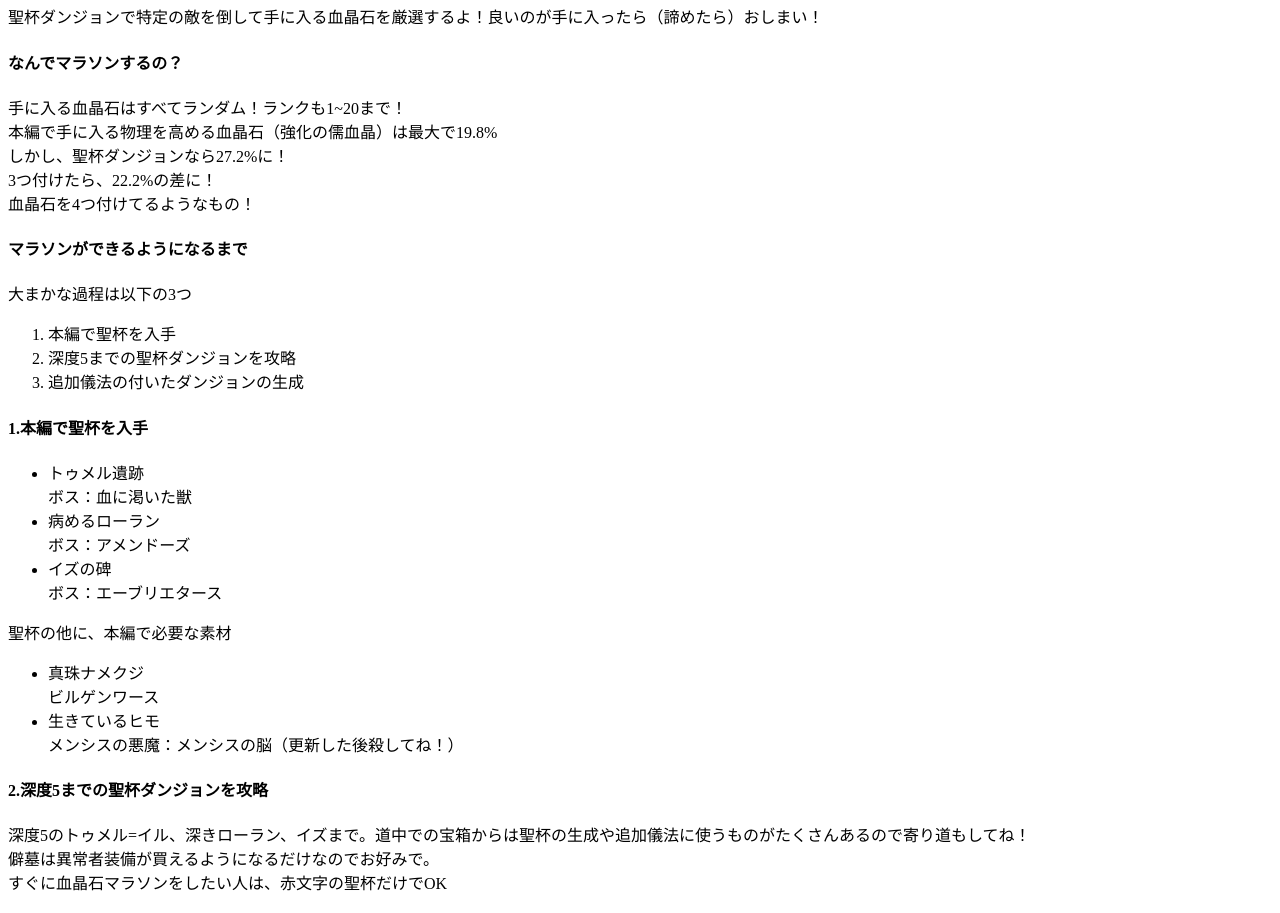
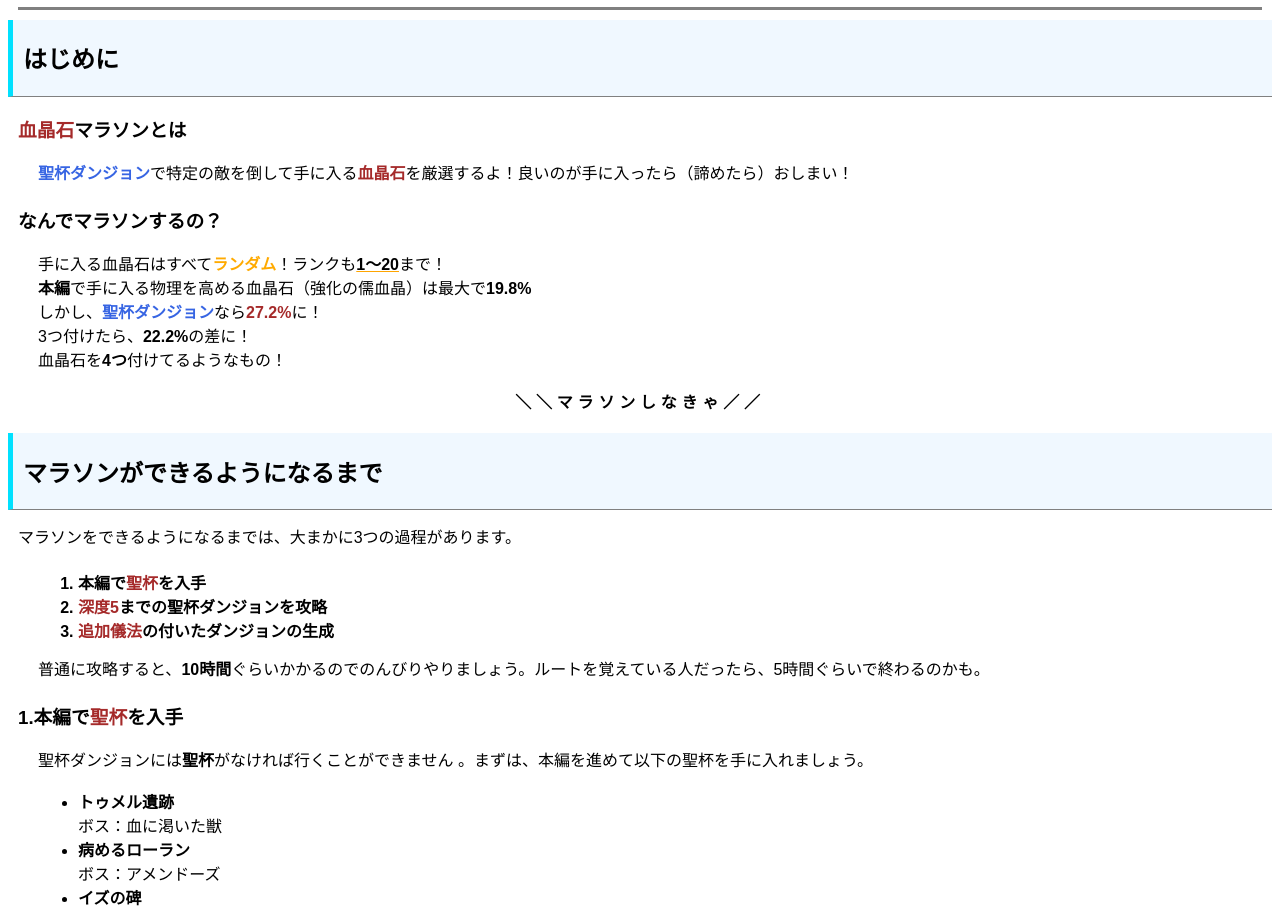
Before and after one commit to hubmasternoob/test, a plain HTML site: page index.html in a window 1280 px wide. Shown: the part 224-1137 px from the top of the page. Drawn offline with Linux system fonts and the light colour scheme.

Commit message:
CSS追加

```diff
--- /dev/null
+++ b/index.css
@@ -0,0 +1,147 @@
+p {
+    font-family: 'メイリオ', sans-serif;
+    line-height: 1.5;
+}
+
+body {
+    background-color: ;
+    font-family: 'メイリオ', sans-serif;
+    /*
+    font-family: 'Avenir', 'Helvetica Neue', 'Helvetica', 'Arial', 'Hiragino Sans', 'ヒラギノ角ゴシック', YuGothic, 'Yu Gothic', 'メイリオ', Meiryo, 'ＭＳ Ｐゴシック', 'MS PGothic'
+    */
+}
+
+#headline {
+    text-align: center;
+    background-color: white;
+    margin: 10px;
+    padding: 10px;
+    border-bottom: solid 3px gray;
+    position: relative;
+}
+
+/*
+#headline:after{
+    position: absolute;
+    content: "";
+    display: block;
+    border-bottom: solid 3px skyblue;
+    bottom: -3px;
+    width: 50%;
+}*/
+
+#main {
+    background-color: ;
+    margin: 0px;
+
+
+}
+
+
+.title {
+    border-left: solid 5px rgb(0, 225, 255);
+    border-bottom: solid 1px gray;
+    padding-left: 10px;
+    padding-top: 0.5px;
+    padding-bottom: 0.5px;
+    background-color: aliceblue
+}
+
+.main {
+    margin: 10px;
+}
+
+.subtitle {}
+
+.sentence {
+    margin: 20px;
+}
+
+.bold {
+    font-weight: bold;
+}
+
+.underline {
+    text-decoration: underline;
+}
+
+.red {
+    color: brown;
+}
+
+.orange {
+    color: rgb(255, 170, 0);
+}
+
+.blue {
+    color: rgb(55, 101, 227);
+}
+
+.underline {
+    text-decoration: underline orange;
+
+}
+
+.double-underline {
+    border-bottom: double 6px orange;
+
+}
+
+.border-box {
+    border: solid 1px orange;
+}
+
+.center {
+    text-align: center;
+}
+
+.letter-spacing {
+    letter-spacing: 0.3em;
+}
+
+
+.example3 {
+    background: linear-gradient(to right, #e60000, #f39800, #fff100, #009944, #0068b7, #1d2088, #920783);
+    -webkit-background-clip: text;
+    -webkit-text-fill-color: transparent;
+    font-size: 200%;
+    font-weight: bold;
+    display: inline-block;
+}
+
+.example4 {
+    background: linear-gradient(to right, #e60000, #f39800, #fff100, #009944, #0068b7, #1d2088, #920783, #e60000) 0 / 200%;
+    height: 80px;
+    animation: 5s example4 linear infinite;
+}
+
+@keyframes example4 {
+    100% {
+        background-position: 200%;
+    }
+}
+
+.gaming {
+    /* 横長で虹色を作る */
+    background: linear-gradient(to right, Magenta, yellow, Cyan, Magenta) 0% center/200%;
+    animation: gaming 2s linear infinite;
+}
+
+@keyframes gaming {
+
+    /* backgroundを移動させる */
+    100% {
+        background-position-x: 200%;
+    }
+}
+
+.box1 {
+    display: inline-block;
+    font-size: 28px;
+    font-family: "Roboto", sans-serif;
+    font-weight: bold;
+    margin: 0 auto 5%;
+    background: linear-gradient(90deg, #58c6ff 0%, #076ad9 40%, #ff3bef 80%);
+    -webkit-background-clip: text;
+    -webkit-text-fill-color: transparent;
+}
--- a/index.html
+++ b/index.html
@@ -5,55 +5,106 @@
     <meta charset="UTF-8">
     <meta name="viewport" content="width=device-width, initial-scale=1.0">
     <title>【Bloodborne】地底人になるまで</title>
+    <link rel="stylesheet" href="index.css">
+
 </head>
 
 <body>
+    <div id="headline">
         <h1>地底人になるまで</h1>
-    <br>
+        <div class="example3">
+            <p>☆令和最新版☆</p>
+        </div>
+    </div>
+
+    <div id="main">
+
+        <div class="title">
             <h2>はじめに</h2>
-    <h4>血晶石マラソンとは</h4>
-    <p>聖杯ダンジョンで特定の敵を倒して手に入る血晶石を厳選するよ！良いのが手に入ったら（諦めたら）おしまい！</p>
-    <h4>なんでマラソンするの？</h4>
-    <p>手に入る血晶石はすべてランダム！ランクも1~20まで！<br>
-        本編で手に入る物理を高める血晶石（強化の儒血晶）は最大で19.8%<br>
-        しかし、聖杯ダンジョンなら27.2%に！<br>
-        3つ付けたら、22.2%の差に！<br>
-        血晶石を4つ付けてるようなもの！
+        </div>
+
+        <div class="main">
+            <div class="subtitle">
+                <h3><span class="red">血晶石</span>マラソンとは</h3>
+            </div>
+
+            <div class="sentence">
+                <p><span class="blue bold">聖杯ダンジョン</span>で特定の敵を倒して手に入る<span
+                        class="red bold">血晶石</span>を厳選するよ！良いのが手に入ったら（諦めたら）おしまい！</p>
+            </div>
+
+            <div class="subtitle">
+                <h3>なんでマラソンするの？</h3>
+            </div>
+
+            <div class="sentence">
+                <p>手に入る血晶石はすべて<span class="bold orange">ランダム</span>！ランクも<span class="underline bold">1～20</span>まで！<br>
+                    <span class="bold">本編</span>で手に入る物理を高める血晶石（強化の儒血晶）は最大で<spac class="bold">19.8%</spac><br>
+                    しかし、<span class="bold blue">聖杯ダンジョン</span>なら<span class="red bold">27.2%</span>に！<br>
+                    3つ付けたら、<span class="bold">22.2%</span>の差に！<br>
+                    血晶石を<span class="bold">4つ</span>付けてるようなもの！<br>
+                <div class="center letter-spacing bold">＼＼マラソンしなきゃ／／</div>
                 </p>
-    <h4>マラソンができるようになるまで</h4>
-    <p>大まかな過程は以下の3つ
+            </div>
+        </div>
+        <div class="title">
+            <h2>マラソンができるようになるまで</h2>
+        </div>
+        <div class="main">
+            <div class="subtitle">
+                <p>マラソンをできるようになるまでは、大まかに3つの過程があります。
                 </p>
-    <ol>
-        <li>本編で聖杯を入手</li>
-        <li>深度5までの聖杯ダンジョンを攻略</li>
-        <li>追加儀法の付いたダンジョンの生成</li>
+            </div>
+
+            <div class="sentence">
+                <ol class="bold">
+                    <li>本編で<span class="red">聖杯</span>を入手</li>
+                    <li><span class="red">深度5</span>までの聖杯ダンジョンを攻略</li>
+                    <li><span class="red">追加儀法</span>の付いたダンジョンの生成</li>
                 </ol>
 
-    <h4>1.本編で聖杯を入手</h4>
+                <p>普通に攻略すると、<span class="bold">10時間</span>ぐらいかかるのでのんびりやりましょう。ルートを覚えている人だったら、5時間ぐらいで終わるのかも。</p>
+            </div>
+
+
+            <div class="subtitle">
+                <h3>1.本編で<span class="red">聖杯</span>を入手</h3>
+            </div>
+
+            <div class="sentence">
+                <p>聖杯ダンジョンには<span class="bold">聖杯</span>がなければ行くことができません
+                    。まずは、本編を進めて以下の聖杯を手に入れましょう。
+                </p>
                 <ul>
-        <li>トゥメル遺跡</li>ボス：血に渇いた獣
-        <li>病めるローラン</li>ボス：アメンドーズ
-        <li>イズの碑</li>ボス：エーブリエタース
+                    <li><span class="bold">トゥメル遺跡</span></li>ボス：血に渇いた獣
+                    <li><span class="bold">病めるローラン</span></li>ボス：アメンドーズ
+                    <li><span class="bold">イズの碑</span></li>ボス：エーブリエタース
                 </ul>
-    <p>聖杯の他に、本編で必要な素材</p>
+                <p>聖杯の他に、本編でしか手に入らない素材があるので取っておきましょう。</p>
                 <ul>
-        <li>真珠ナメクジ</li>ビルゲンワース
-        <li>生きているヒモ</li>メンシスの悪魔：メンシスの脳（更新した後殺してね！）
+                    <li><span class="bold">真珠ナメクジ</span></li>ビルゲンワース
+                    <li><span class="bold">生きているヒモ</span></li>メンシスの悪魔：メンシスの脳（交信を忘れずに！）
                 </ul>
-    <h4>2.深度5までの聖杯ダンジョンを攻略</h4>
-    <p>深度5のトゥメル=イル、深きローラン、イズまで。道中での宝箱からは聖杯の生成や追加儀法に使うものがたくさんあるので寄り道もしてね！<br>
-        僻墓は異常者装備が買えるようになるだけなのでお好みで。
-        <br>すぐに血晶石マラソンをしたい人は、赤文字の聖杯だけでOK
+            </div>
+
+            <div class="subtitle">
+                <h3>2.深度5までの聖杯ダンジョンを攻略</h3>
+            </div>
+
+            <div class="sentence">
+                <p>深度5のトゥメル=イル、深きローラン、イズまで攻略しましょう。道中での宝箱からは聖杯の生成や追加儀法に使うものがたくさんあるので寄り道もしましょう。<br>
+                    僻墓は異常者装備が買えるようになるだけなので攻略は必須ではありません。
+                    <br>すぐに血晶石マラソンをしたい人は、赤文字の聖杯だけでOKです。
                 </p>
                 <ul>
                     <li>
-            <font color="red">トゥメル=イルの汎聖杯</font>
+                        <span class="red">トゥメル=イルの汎聖杯</span>
                     </li>トゥメル＝イル　第二層 ボスドロップ
                     <li>不吉なるトゥメル=イルの汎聖杯</li>トゥメル＝イル　第三層 ショップ
                     <li>深きローランの汎聖杯</li>深きローラン　第三層　ボスドロップ
                     <li>不吉なる深きローランの汎聖杯</li>深きローラン　第三層　ショップ
                     <li>
-            <font color="red">イズの汎聖杯</font>
+                        <span class="red">イズの汎聖杯</span>
                     </li>イズの碑　第三層　ボスドロップ
                     <li>不吉なるイズの汎聖杯</li>イズの碑　第三層　ショップ
                 </ul>
@@ -66,7 +117,7 @@
                 </ul>
                 <p>基本的に二つ名武器を含めれば、どの武器も放射放射三角（＊＊△）の組み合わせがあるのでトゥメル=イルとイズだけでOK。しかし、二つ名武器や強力なカレル文字を手にいるれる際に、僻墓や深きローランに行く可能性があるのでやっておいて損はない。
                 </p>
-    <h4>3.追加儀法の付いたダンジョンの生成</h4>
+                <h3>3.追加儀法の付いたダンジョンの生成</h3>
                 <p>汎聖杯を使ってダンジョンをランダム生成する際には、追加儀法をつけて生成できます。追加儀法をつけることでダンジョンの難易度が上がるかわりに、落とす血晶石もランクが上がります。基本的に、血晶石マラソンでは追加儀法をつけて周回します。
                 </p>
                 <ul>
@@ -83,8 +134,13 @@
                     <li>腐臭</li>素材：病巣の臓器　6個<br>場所：呪われたトゥメルの冒涜　第二層　ボス前脇道（2個）・第三層（3個）
                     <li>呪い</li>素材：ローランの落とし子　3個<br>場所：病めるローラン　第三層　ボス前脇道（4個）・深きローラン　第二層（2個）
                 </ul>
+            </div>
+        </div>
 
-    <h3>マラソンスタート！</h3>
+        <div class="title">
+            <h2>マラソンスタート！</h2>
+        </div>
+        <div class="main">
             <p>ひとまず、汎用性が高い物理攻撃力を高める血晶石を手に入れましょう。
                 <br>理想は、ランク19の「物理の攻撃力を高める+27.2%＆スタミナ消費が増える」
 
@@ -136,7 +192,8 @@
                     <td>なし</td>
                 </tr>
             </table>
-
+        </div>
+    </div>
 </body>
 
 </html>
```
Lines whose indentation alone changed are shown as unchanged.
